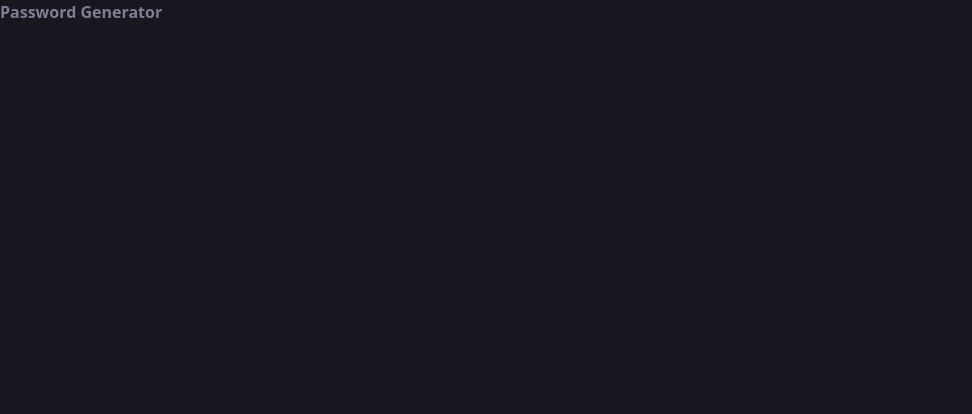
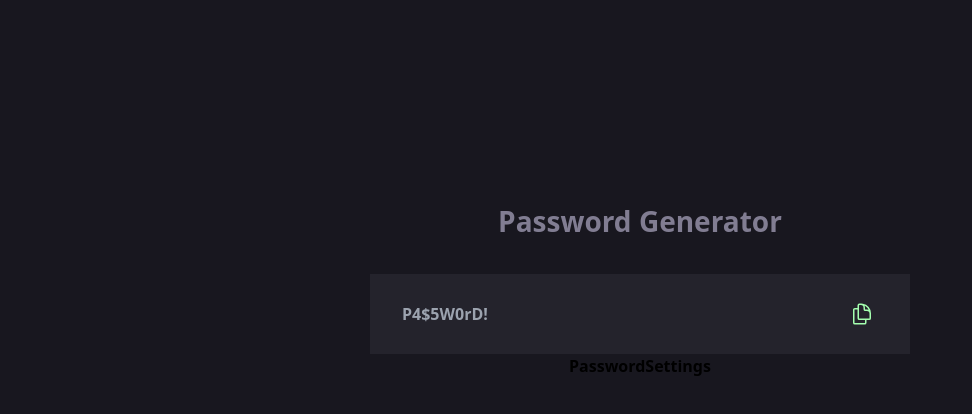
Before and after one commit to planetoida90210/password-generator, a Next.js app: page / in a window 1280 px wide. Shown: the top 414 px of the page, without its empty margins (0-972 px from the left). Built offline with nearby package versions, Linux system fonts and the light colour scheme.

Commit message:
style passwordCopyboard

```diff
--- /dev/null
+++ b/components/PasswordCopyboard.jsx
@@ -0,0 +1,29 @@
+import React,{ useState } from 'react'
+import { DocumentDuplicateIcon } from '@heroicons/react/24/outline'
+
+const PasswordCopyboard = () => {
+  const [copied, setCopied] = useState(false)
+
+  return (
+    <div className="flex w-[343px] h-[64px] text-center md:w-[540px] md:h-[80px] bg-[#24232C] mt-4 md:mt-8">
+        <input
+         readOnly
+         type="text"
+         autoCapitalize="off"
+         placeholder="P4$5W0rD!"
+         className="w-full bg-inherit pl-5 md:pl-[32px] text-[#E6E5EA] outline-none"
+        />
+        <button className="pr-[16px] md:pr-[32px] xl:pr-[36px] text-[#A4FFAF]">
+            { copied
+             ? (
+                <span className="flex uppercase space-x-3 items-center justify-center text-[10px]">copied <DocumentDuplicateIcon className="ml-2 h-[17px] w-[17px] md:w-[21px] md:h-[21px] xl:w-[24px] xl:h-[24px]"/></span>
+             ) : (
+                <DocumentDuplicateIcon className="h-[17px] w-[17px] md:w-[21px] md:h-[21px] xl:w-[24px] xl:h-[24px] hover:text-[#FFFFFF]"/>
+             )
+             }
+        </button>
+    </div>
+  )
+}
+
+export default PasswordCopyboard
--- /dev/null
+++ b/components/PasswordSettings.jsx
@@ -0,0 +1,9 @@
+import React from 'react'
+
+const PasswordSettings = () => {
+  return (
+    <div>PasswordSettings</div>
+  )
+}
+
+export default PasswordSettings
--- a/package.json
+++ b/package.json
@@ -9,6 +9,7 @@
     "lint": "next lint"
   },
   "dependencies": {
+    "@heroicons/react": "^2.0.12",
     "next": "12.3.1",
     "react": "18.2.0",
     "react-dom": "18.2.0"
--- a/pages/index.js
+++ b/pages/index.js
@@ -1,10 +1,18 @@
+import PasswordCopyboard from "../components/PasswordCopyboard"
+import PasswordSettings from "../components/PasswordSettings"
 
 const Home = () => {
   return (
-    <div className="h-screen bg-[#18171F] overflow-hidden text-jetBrains font-bold">
-      <h1 className="text-[#817D92]">
+    <div className="h-screen bg-[#18171F] overflow-hidden text-jetBrains font-bold flex flex-col justify-start items-center pt-[64px] md:pt-[133px] xl:pt-[200px]">
+      <h1 className="text-[#817D92] text-[16px] md:text-[24px] xl:text-[28px]">
         Password Generator
       </h1>
+      <section>
+        <PasswordCopyboard />
+      </section>
+      <section>
+        <PasswordSettings />
+      </section>
     </div>
   )
 }
```
Also changed, not shown: 1 other file (tests, documents, lock files or other folders).
